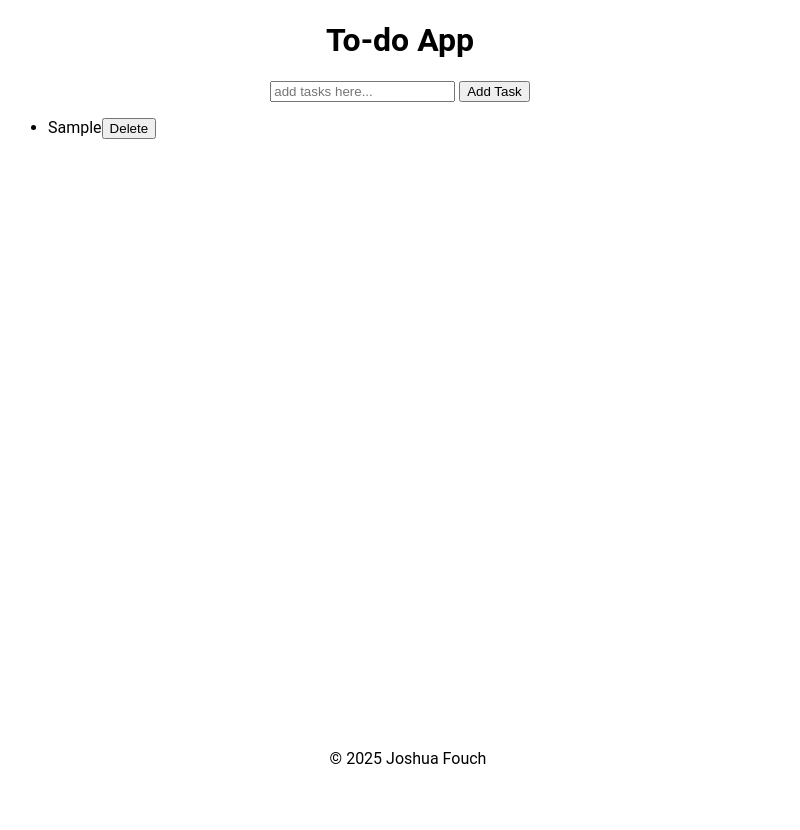
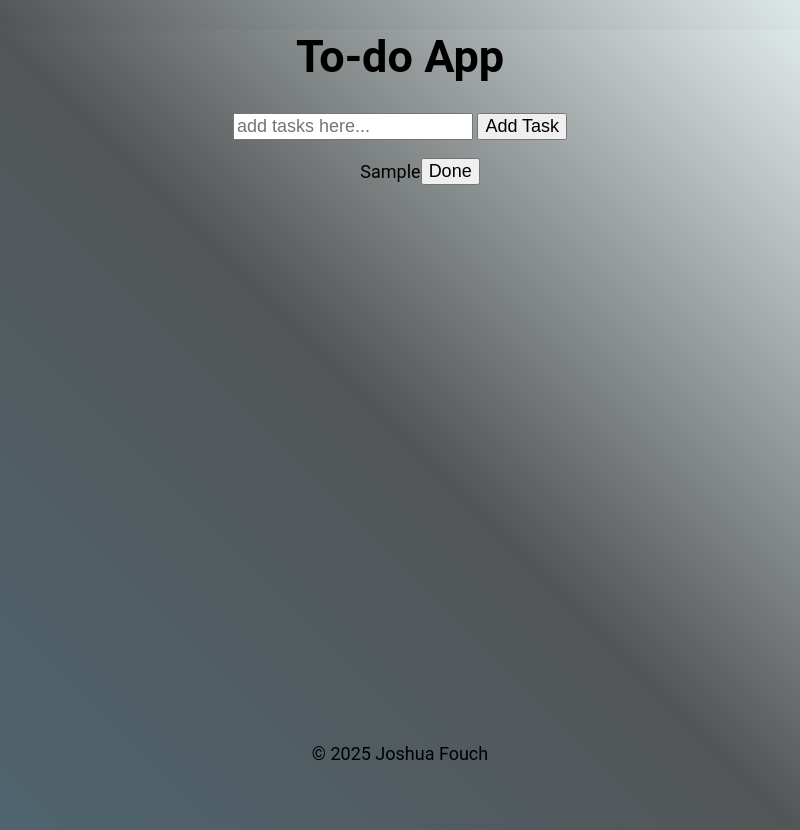
Before and after one commit to joshuafouch/procrastinatoes, an Electron app: page index.html in a window 800 px wide. Both pictures are taken after typing "Sample" into the empty fields and a click on the button "Add Task". Before the commit the page ends 800 px from the top, so only its background shows below. Drawn offline with Linux system fonts and the light colour scheme.

Commit message:
finished basic functionality

```diff
--- a/app.js
+++ b/app.js
@@ -4,6 +4,7 @@ document.addEventListener('DOMContentLoaded', () => {
     const taskInput = document.getElementById('task-input');
     const taskList = document.getElementById('tasks-list');
     const addBtn = document.getElementById('add-task');
+    const doneSound = new Audio('./assets/goodjob.mp3');
 
     // event listener when something is inputted
     addBtn.addEventListener('click', function() {
@@ -13,8 +14,8 @@ document.addEventListener('DOMContentLoaded', () => {
         const text = document.createTextNode(taskInput.value);  // text inputted stored in var
 
         const delBtn = document.createElement('button');    // a new button element <button>
-        delBtn.textContent = 'Delete';   // will say 'Delete'
-        delBtn.classList.add('del-btn');    // add a class to the button so we can style it
+        delBtn.textContent = 'Done';   // will say 'Done'
+        delBtn.classList.add('done-btn');    // add a class to the button so we can style it
 
         if (taskInput.value !== '') {
             li.appendChild(text);
@@ -25,4 +26,21 @@ document.addEventListener('DOMContentLoaded', () => {
         }
 
     });
+
+    // event listener for deleting.
+    taskList.addEventListener('click', function(event) {
+        if (event.target.classList.contains('done-btn')) {
+            const listItem = event.target.parentElement;    // this is the <li> the user clicks
+
+            if (listItem.style.textDecoration === 'line-through') {
+                listItem.style.textDecoration = 'none';
+                event.target.textContent = 'Done';
+            } else {
+                doneSound.currentTime = 0;
+                doneSound.play();
+                listItem.style.textDecoration = 'line-through';
+                event.target.textContent = 'Undo';
+            }
+        }
+    })
 });
--- a/index.html
+++ b/index.html
@@ -2,8 +2,7 @@
 <html lang="en">
 <head>
   <meta charset="UTF-8">
-    <!-- https://developer.mozilla.org/en-US/docs/Web/HTTP/CSP -->
-    <meta http-equiv="Content-Security-Policy" content="default-src 'self'; script-src 'self'">
+  <meta name="viewport" content="width=device-width, initial-scale=1.0">
   <title>Couch Potatoes</title>
   <link rel="stylesheet" href="style.css">
 </head>
--- a/style.css
+++ b/style.css
@@ -1,40 +1,46 @@
 * {
     box-sizing: border-box;
+    font-size: 18px;
 }
 
 body, html {
     font-family: 'Roboto', sans-serif;
+    background: linear-gradient(45deg, #4F646F, #535657, #DEE7E7);
+    margin: 0;
+    min-height: 100vh;
 }
 
 h1 {
     text-align: center;
+    font-size: 2.5rem;
 }
 
 search {
     text-align: center;
 }
 
-.task-input {
+#task-input {
 
 }
 
-.asks-list {
+#add-task {
 
 }
 
-.add-task {
+#tasks-list {
 
 }
 
 li {
+    text-decoration: none;
+    display: flex;
+    justify-content: center;
+    align-items: center;
+}
+
+.done-btn {
 
 }
-
-.del-btn {
-
-}
-
-
 
 footer {
     position: fixed;
```
Also changed, not shown: 1 other file. Lines whose indentation alone changed are shown as unchanged.
